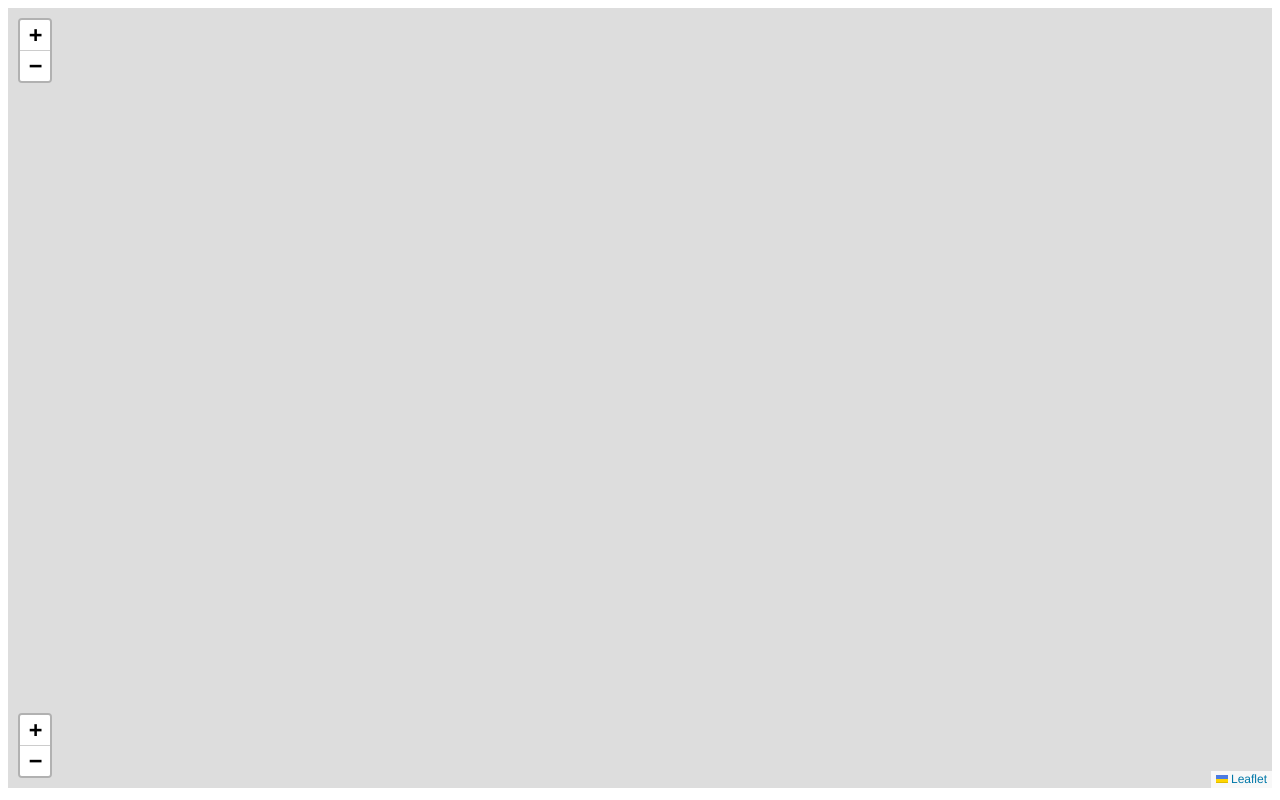
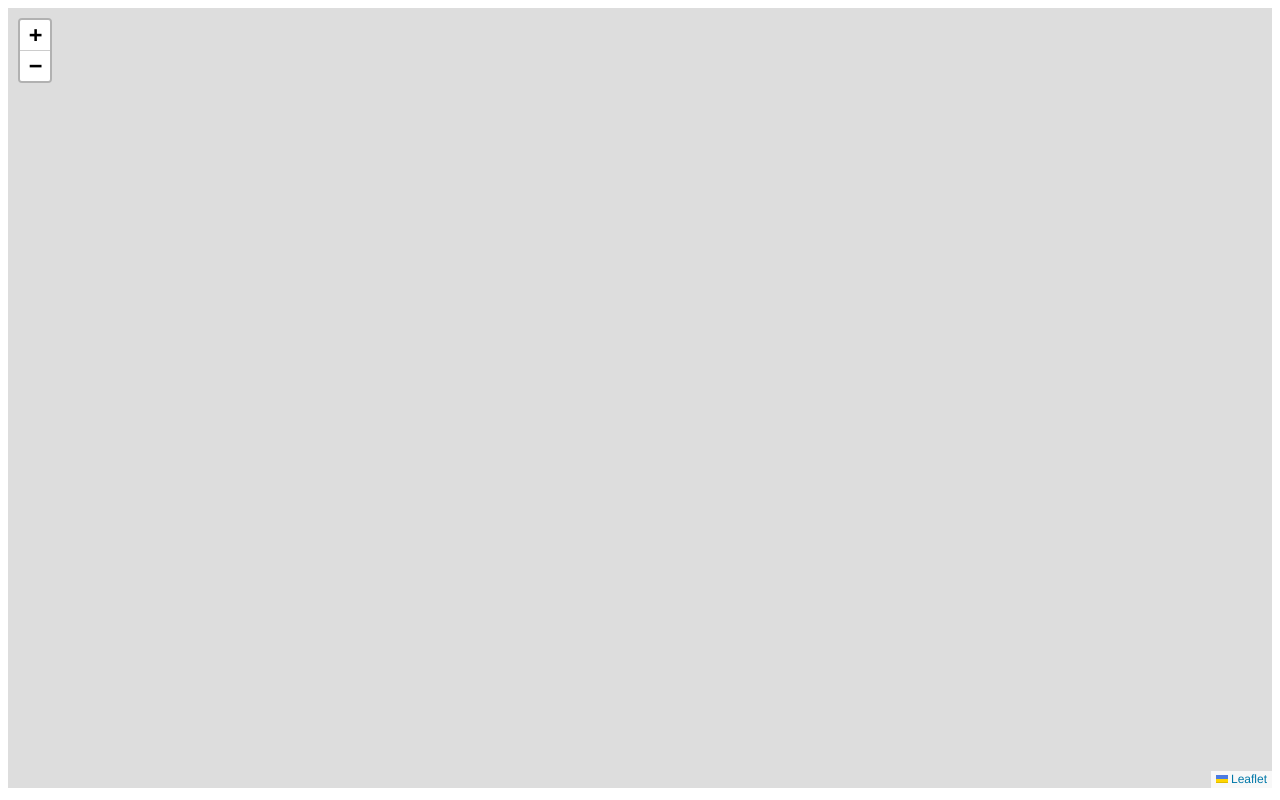
Before and after one commit to dsny-bcw/try, a plain HTML site: page index.html in a window 1280 px wide. Drawn offline with nearby package versions, Linux system fonts and the light colour scheme.

Commit message:
Update index.html

```diff
--- a/index.html
+++ b/index.html
@@ -19,9 +19,7 @@
       	<div id="map"></div>
 	<script>
         	var map = L.map('map').setView([40.72215448921957, -73.98616799064006], 12);
-		 L.control.zoom({
-              position:'bottomleft'
-          }).addTo(map);
+
 
 	//Stamen
           var stamen = L.tileLayer('https://stamen-tiles-{s}.a.ssl.fastly.net/toner-lite/{z}/{x}/{y}.png', {
@@ -107,6 +105,11 @@
 
 
           };
+
+		var layerControl = L.control.layers(baseMaps, overlayMaps,  {position: 'bottomright'}).addTo(map);
+        googleStreets.addTo(map);
+        map.addLayer(zoneLayer);
+         info.addTo(map);
     	</script>
   </body>
 </html>
```
